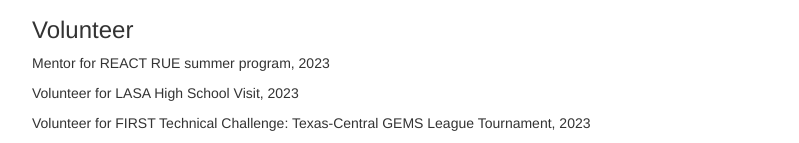
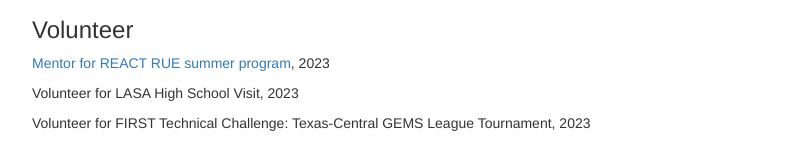
Before and after one commit to yunhaoyang234/yunhaoyang234.github.io, a plain HTML site: page index.html in a window 1280 px wide. Shown: the part 2206-2349 px from the top of the page, without its empty margins (38-837 px from the left). Drawn offline with nearby package versions, Linux system fonts and the light colour scheme.

Commit message:
add react

```diff
--- a/index.html
+++ b/index.html
@@ -169,7 +169,7 @@
                     <h3>Volunteer</h3>
                 </header>
                 <p>
-                    Mentor for REACT RUE summer program, 2023
+                    <a href="https://yunhaoyang234.github.io/2023%20REACT%20REU.pdf" target="_blank">Mentor for REACT RUE summer program</a>, 2023
                 </p>
                 <p>
                     Volunteer for LASA High School Visit, 2023
```
